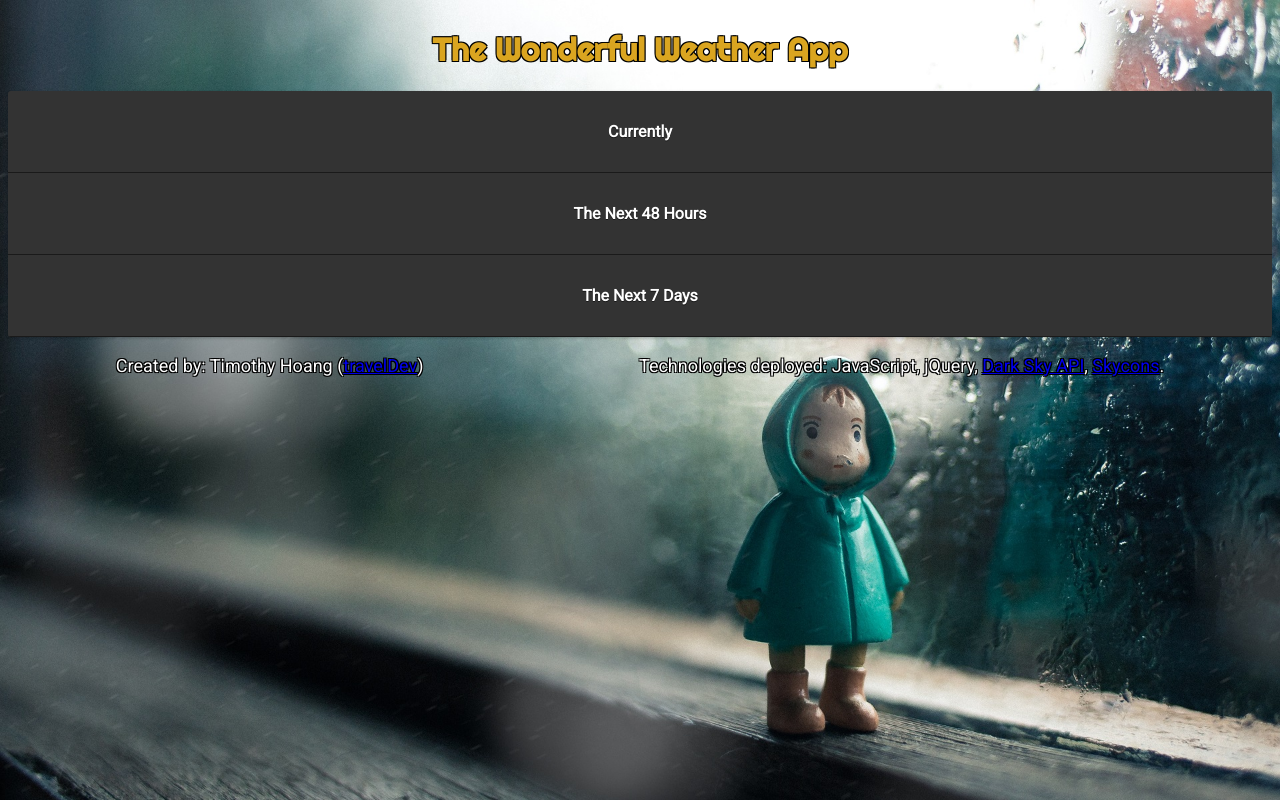
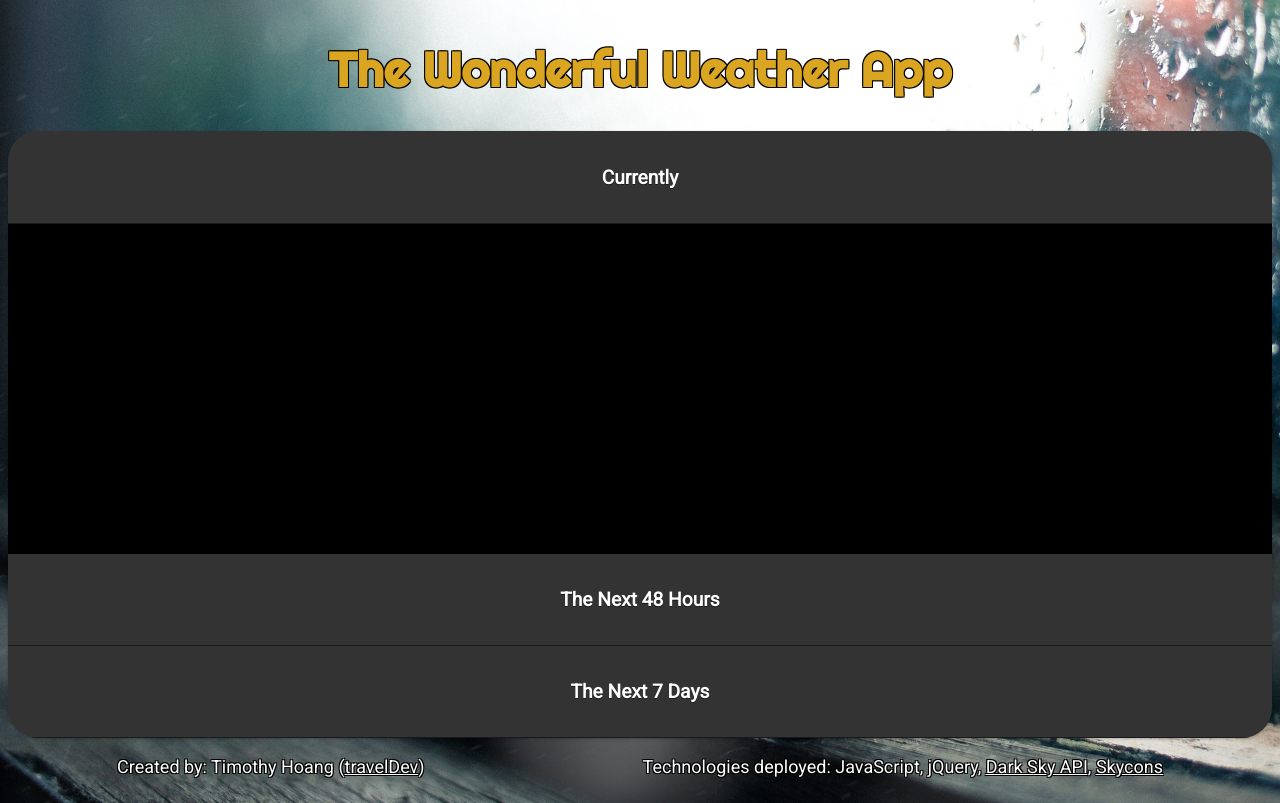
Before and after one commit to timOTdev/0029_weather_app, a plain HTML site: page index.html in a window 1280 px wide. Drawn offline with nearby package versions, Linux system fonts and the light colour scheme; no server answers.

Commit message:
Fix open default 1st accordion and stylings

```diff
--- a/assets/css/style.css
+++ b/assets/css/style.css
@@ -4,7 +4,7 @@ body{
 }
 #main{
     color: goldenrod;
-    font-size: medium;
+    font-size: xx-large;
     text-align: center;
     font-family: 'Roboto', sans-serif;
 
@@ -12,14 +12,16 @@ body{
     flex-wrap: wrap;
     justify-content: space-between;
 }
-
+a:visited, a:link {
+    color: white;
+}
 /* Header */
 header {
     flex: 1 1 100%;
 }
 h1 {
     font-family: 'Righteous', cursive;
-    font-size: xx-large;
+    font-size: 1.5em;
     text-shadow:
    -1px -1px 0 #000,
     1px -1px 0 #000,
@@ -27,29 +29,32 @@ h1 {
     1px 1px 0 #000;
 }
 h2 {
-    font-size: large;
+    font-size: 1.2em;
 }
 h3 {
-    font-size: medium;
+    font-size: 0.5em;
 }
 
 /* Summary */
 #summary {
     flex: 1 1 100%;
 }
-
 #now-tempF {
     display: inline-block;
     font-size: 2em;
-    transition: all 1s ease;
+    transition: all 0.5s ease;
 }
 #now-tempF:hover {
-    color: black;
+    color: blue;
+    cursor: pointer;
     transform: scale(1.05);
 }
 #now-icon {
     display: block;
     margin: 0 auto;
+}
+#rain {
+    background:
 }
 #two-day {
     display: flex;
@@ -68,40 +73,44 @@ h3 {
 }
 
 .accordion {
-    overflow:hidden;
-    box-shadow:0px 1px 3px rgba(0,0,0,0.25);
-    border-radius:3px;
-    color:#fff;
+    overflow: hidden;
+    box-shadow: 0px 1px 3px rgba(0,0,0,0.25);
+    border-radius: 30px;
+    color: #fff;
+}
+
+#accordion-1 {
+    display: block;
 }
 
 /*----- Section Titles -----*/
 .accordion-section-title {
-    width:100%;
-    padding:15px;
-    display:inline-block;
-    border-bottom:1px solid #1a1a1a;
-    background:#333;
-    transition:all linear 0.15s;
+    width: 100%;
+    padding: 15px;
+    display: inline-block;
+    border-bottom: 1px solid #1a1a1a;
+    background: #333;
+    transition: all linear 0.15s;
     /* Type */
-    font-size:1.200em;
-    text-shadow:0px 1px 0px #1a1a1a;
-    color:#fff;
+    font-size: 1.200em;
+    text-shadow: 0px 1px 0px #1a1a1a;
+    color: #fff;
     text-decoration: none;
 }
 
 .accordion-section-title.active, .accordion-section-title:hover {
-    background:#4c4c4c;
+    background: #4c4c4c;
     /* Type */
 }
 
 .accordion-section:last-child .accordion-section-title {
-    border-bottom:none;
+    border-bottom: none;
 }
 
 /*----- Section Content -----*/
 .accordion-section-content {
-    padding:15px;
-    display:none;
+    padding: 15px;
+    display: none;
     background: black;
 }
 
--- a/index.html
+++ b/index.html
@@ -19,12 +19,13 @@
 
         <section id="summary">
             <div class="accordion">
+
                 <div class="accordion-section">
-                    <a class="accordion-section-title" href="#accordion-0"><h3>Currently</h3></a>
-                    <div class="accordion-section-content" id="accordion-0">
+                    <a class="accordion-section-title" href="#accordion-1"><h3>Currently</h3></a>
+                    <div class="accordion-section-content" id="accordion-1">
                         <div id="data">
                             <div id="now">
-                                <p id="location"></p>
+                                <h2 id="location"></h2>
                                 <span id="convert"><p id="now-tempF" class="raise"></p></span>
                                 <canvas id="now-icon" width="100" height="100"></canvas>
                                 <p id="now-conditions"></p>
@@ -35,8 +36,8 @@
                 </div> <!--end .accordion-section-->
 
                 <div class="accordion-section">
-                    <a class="accordion-section-title" href="#accordion-1"><h3>The Next 48 Hours</h3></a>
-                    <div class="accordion-section-content" id="accordion-1">
+                    <a class="accordion-section-title" href="#accordion-2"><h3>The Next 48 Hours</h3></a>
+                    <div class="accordion-section-content" id="accordion-2">
                         <div id="two-day">
                             <div id="12hr">
                                 <h2 id="twelveTime"></h2>
@@ -66,8 +67,8 @@
                     </div> <!--end .accordion-section-content-->
                 </div> <!--end .accordion-section-->
 
-                <a class="accordion-section-title" href="#accordion-2"><h3>The Next 7 Days</h3></a>
-                <div id="accordion-2" class="accordion-section-content">
+                <a class="accordion-section-title" href="#accordion-3"><h3>The Next 7 Days</h3></a>
+                <div class="accordion-section-content" id="accordion-3">
                     <div id="one-week">`
                         <div id="day1">
                             <h2 id="day1-time"></h2>
@@ -116,7 +117,7 @@
 
             <p>Technologies deployed: JavaScript, jQuery,
                 <a href="https://darksky.net/dev/" target=_blank>Dark Sky API</a>,
-                <a href="https://darkskyapp.github.io/skycons/" target=_blank>Skycons</a>.
+                <a href="https://darkskyapp.github.io/skycons/" target=_blank>Skycons</a>
             </p>
         </footer> <!--end footer-->
 
```
